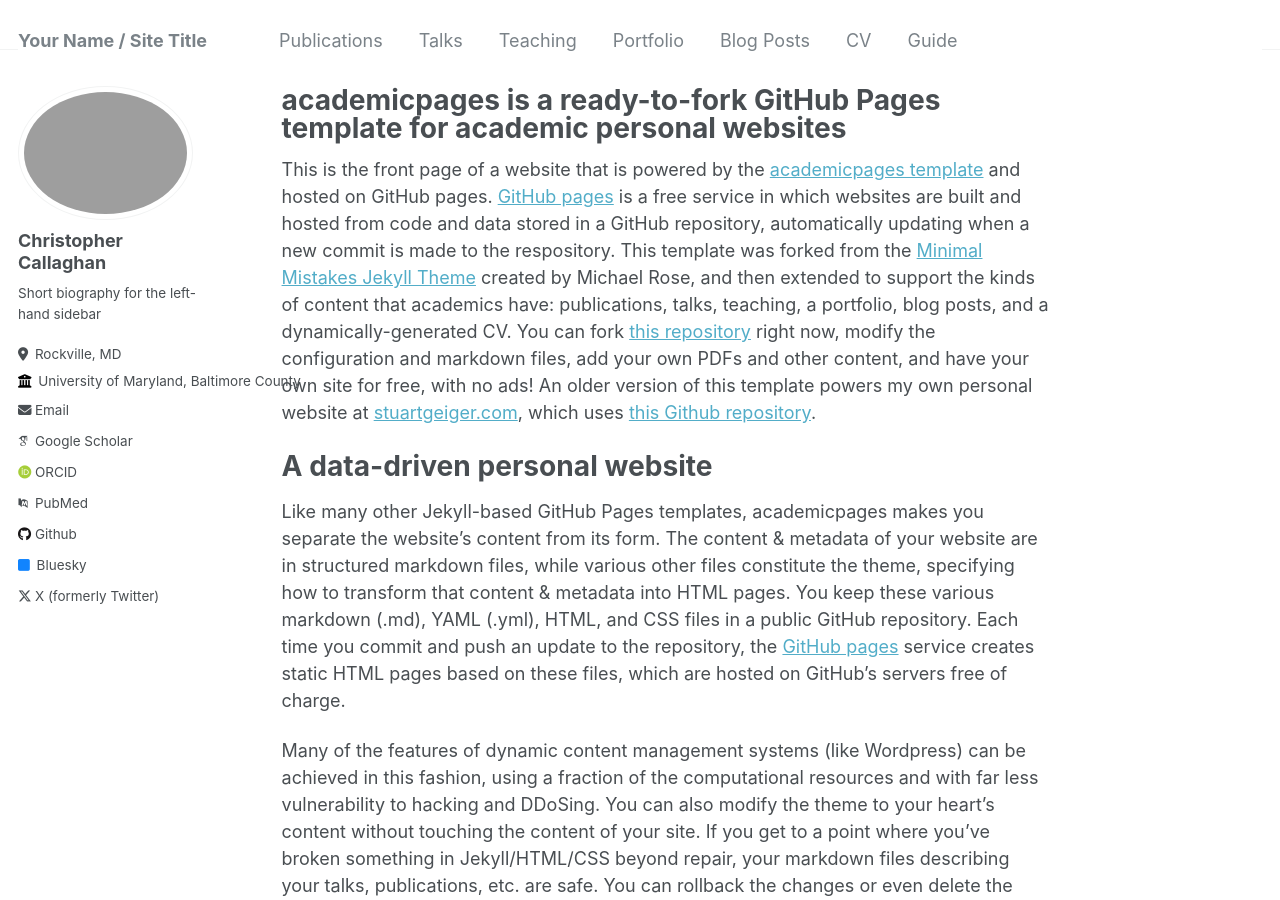
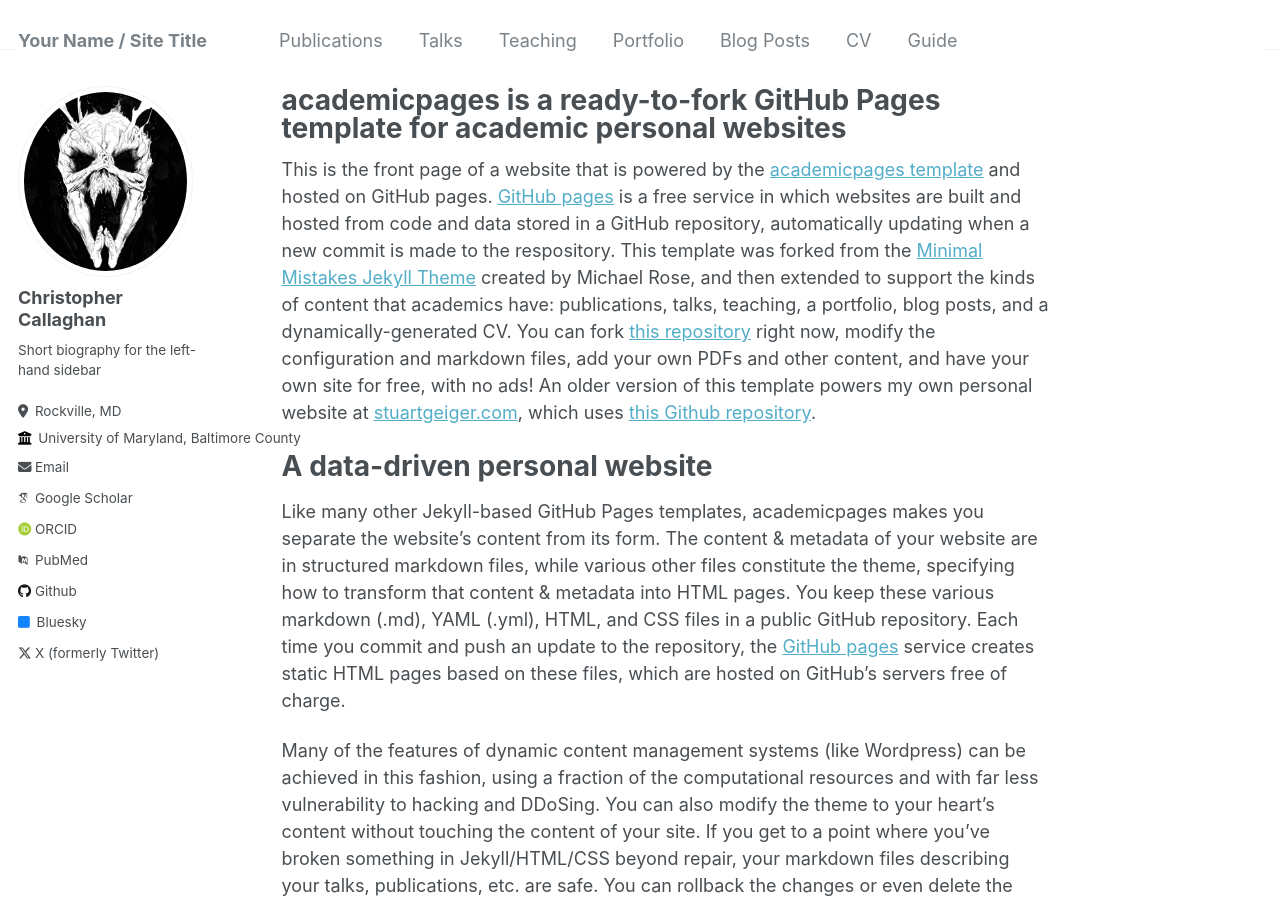
Before and after one commit to CallaghanC03/CallaghanC03.github.io, a Jekyll site: the page built from _pages/about.md, in a window 1280 px wide and 900 px high. Built offline with Jekyll 4.4.1, drawn with Linux system fonts in a browser that asks for light colours; some web fonts are replaced.

Commit message:
Update _config.yml

```diff
--- a/_config.yml
+++ b/_config.yml
@@ -21,7 +21,7 @@
 #               Additional customization can be done by editing /_includes/author-profile.html
 author:
   # Biographic information
-  avatar           : "profile.png"
+  avatar           : "pfp.png"
   name             : "Christopher Callaghan"
   pronouns         : # example: "she/her"
   bio              : "Short biography for the left-hand sidebar"
```
